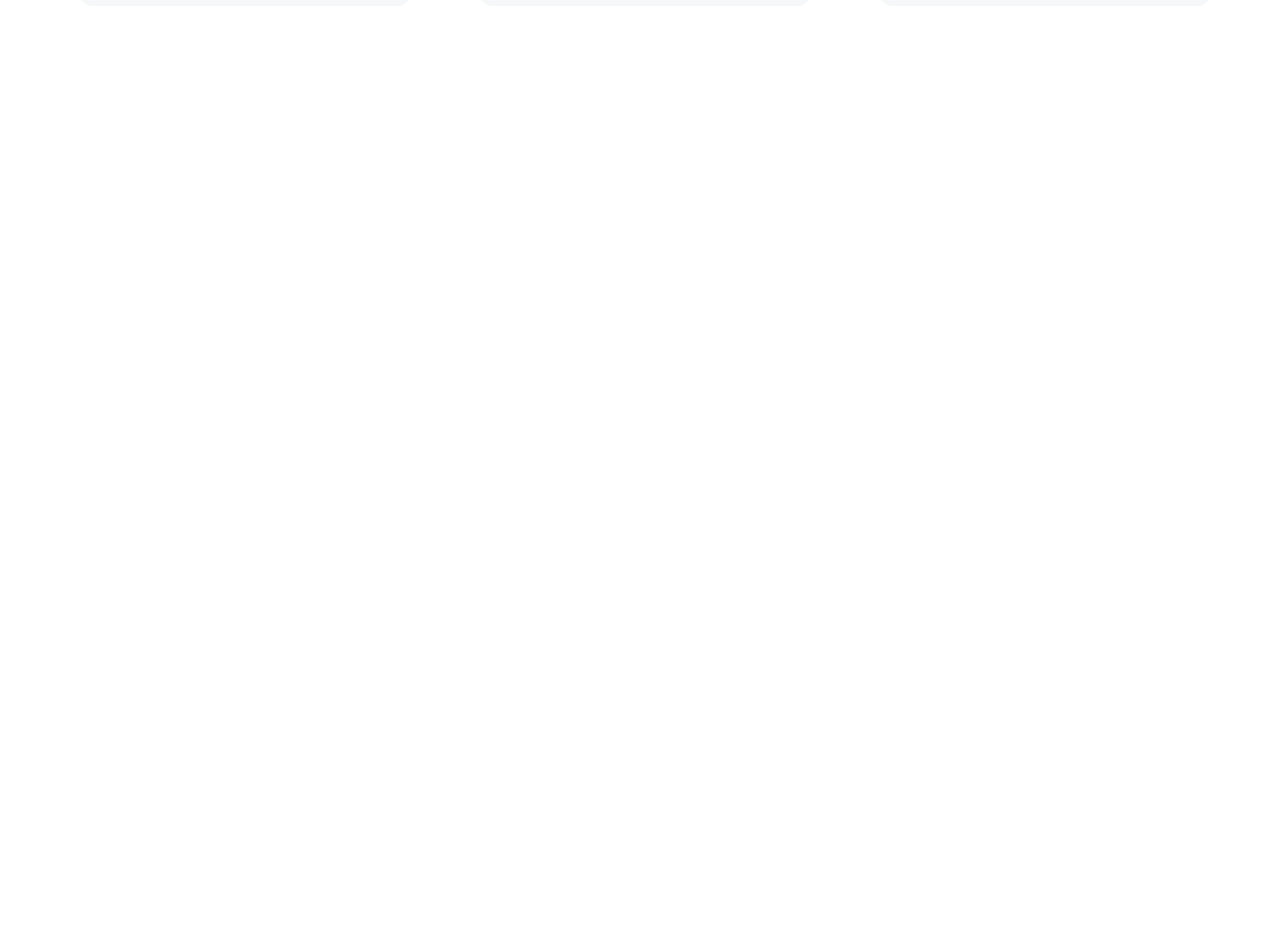
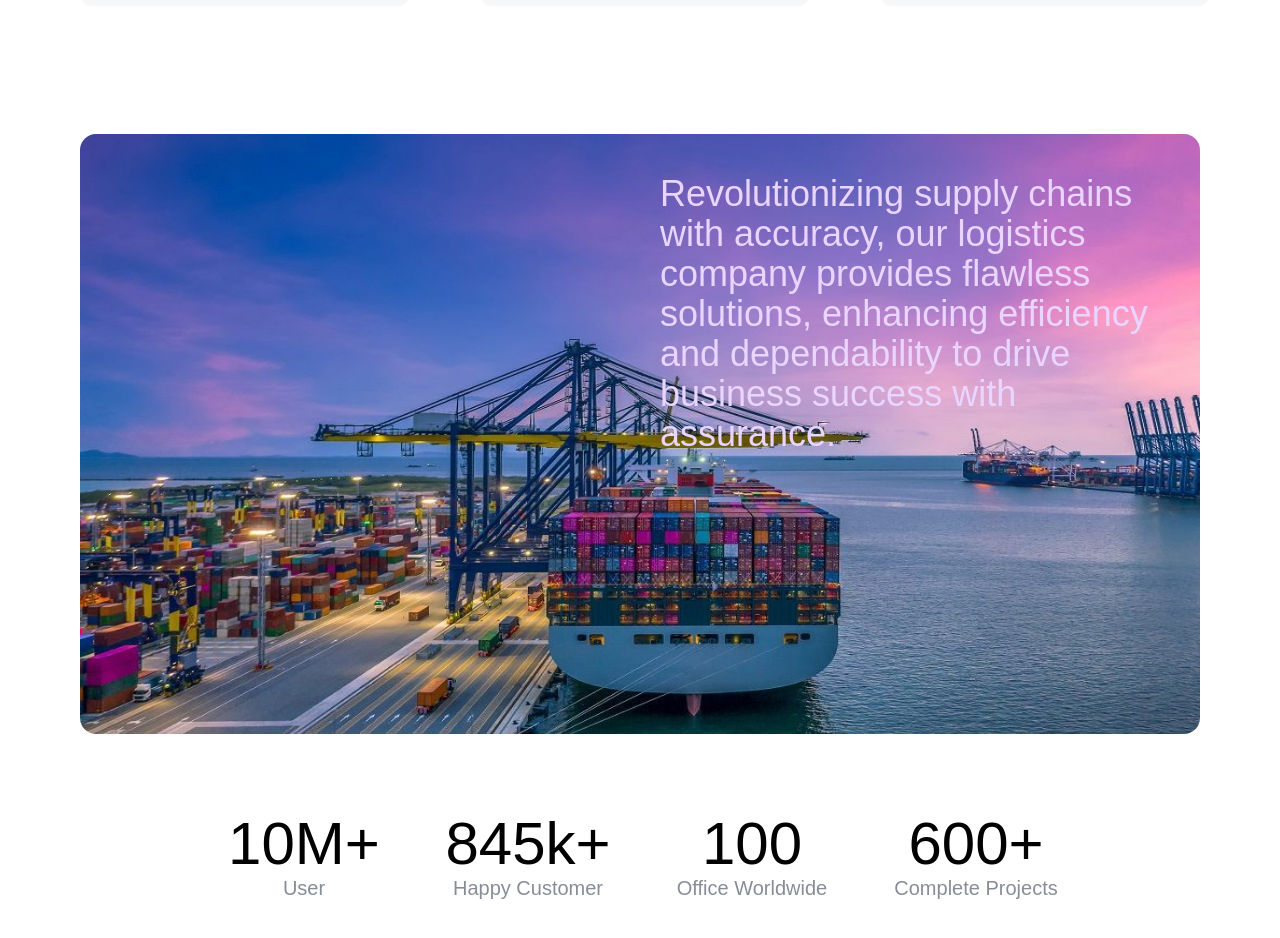
Before and after one commit to AmiraaHesham/SwiftHub, a Next.js app: page / in a window 1280 px wide. Shown: the part 3340-4278 px from the top of the page. Before the commit the page ends 3382 px from the top, so only its background shows below. Built offline with nearby package versions, Linux system fonts and the light colour scheme.

Commit message:
add section5 component

```diff
--- /dev/null
+++ b/app/components/Section5.tsx
@@ -0,0 +1,47 @@
+import React from 'react'
+import Image from 'next/image'
+const Section5 = () => {
+    return (
+        <div className='mt-32'>
+            <div className='relative'>
+                <Image src={'/boat3.jpg'} alt='' width={1400} height={100} className='h-[600px] w-full  rounded-2xl' />
+                <div className='flex lg:justify-end lg:items-end xs:justify-center xs:items-center'>
+                    <div className='absolute top-10 right-10 lg:w-[500px] xs:w-[400px] xs:text-3xl lg:text-4xl text-purple-200'>
+
+                        <p>Revolutionizing supply chains with accuracy, our logistics company provides flawless solutions, enhancing efficiency and dependability to drive business success with assurance.</p>
+
+                    </div>
+                </div>
+            </div>
+            <div className=' w-[100%] flex justify-center items-center'>
+                <div className='mt-20 grid lg:grid-cols-4 xs:grid-cols-2 gap-y-10 xs:w-[100%] lg:w-[80%]'>
+                    <div className=' flex flex-col text-center'>
+                        <span className='lg:text-6xl xs:text-5xl '>10M+</span>
+                        <span className='md:text-xl xs:text-md text-gray-700/60'>User</span>
+
+                    </div>
+                    <div className=' flex flex-col text-center'>
+                        <span className='lg:text-6xl xs:text-5xl '>845k+</span>
+                        <span className='md:text-xl xs:text-md text-gray-700/60'>Happy Customer
+                        </span>
+
+                    </div>
+                    <div className=' flex flex-col text-center'>
+                        <span className='lg:text-6xl xs:text-5xl'>100</span>
+                        <span className='md:text-xl xs:text-md text-gray-700/60'>Office Worldwide
+                        </span>
+
+                    </div>
+                    <div className=' flex flex-col text-center'>
+                        <span className='lg:text-6xl xs:text-5xl '>600+</span>
+                        <span className='md:text-xl xs:text-md text-gray-700/60'>Complete Projects</span>
+
+                    </div>
+                </div>
+            </div>
+        </div>
+    )
+
+}
+
+export default Section5
--- a/app/page.tsx
+++ b/app/page.tsx
@@ -3,6 +3,7 @@ import Section1 from "./components/Section1";
 import Section2 from "./components/Section2";
 import Section3 from "./components/Section3";
 import Section4 from "./components/Section4";
+import Section5 from "./components/Section5";
 
 export default function Home() {
   return (
@@ -12,6 +13,7 @@ export default function Home() {
       <Section2 />
       <Section3 />
       <Section4 />
+      <Section5 />
     </div>
 
   );
```
Also changed, not shown: public/boat3.jpg (added).
